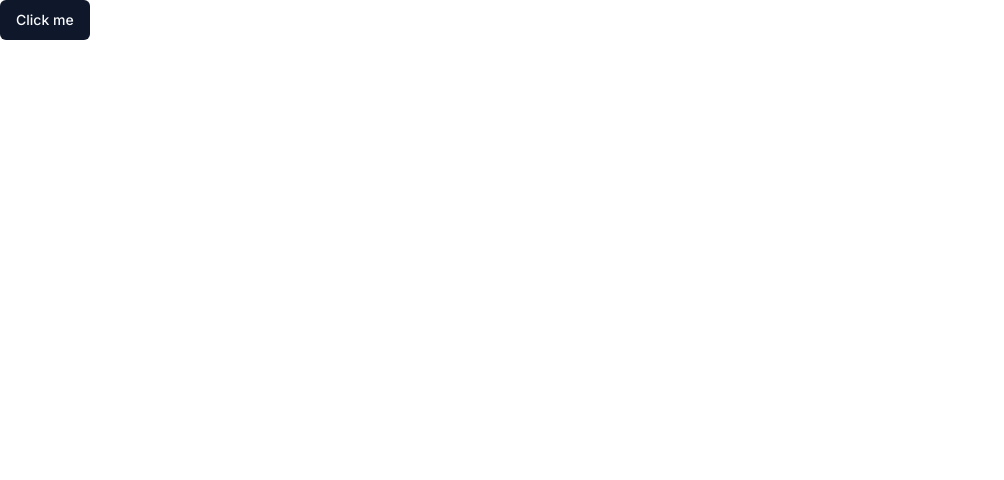
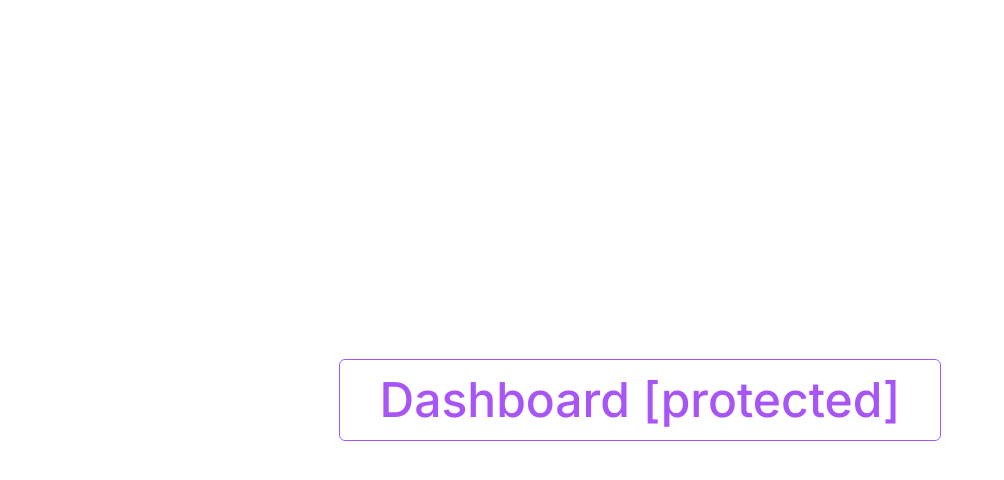
Before and after one commit to marovichn/SaaS-Project, a Next.js app: page /dashboard in a window 1280 px wide. Shown: the top 480 px of the page, without its empty margins (0-1004 px from the left). Built offline with nearby package versions, Linux system fonts and the light colour scheme.

Commit message:
Clerk-Auth

```diff
--- a/app/(dashboard)/dashboard/page.tsx
+++ b/app/(dashboard)/dashboard/page.tsx
@@ -6,7 +6,16 @@ interface pageProps {
 }
 
 const page: FC<pageProps> = ({}) => {
-  return <div><Button>Click me</Button></div>
+  return (
+    <div className='text-6xl text-purple-500 flex items-center  justify-center w-[100vw] h-[100vh]'>
+      <Button
+        className='p-10 text-5xl text-purple-500 border-purple-500 hover:border-slate-200'
+        variant='outline'
+      >
+        Dashboard [protected]
+      </Button>
+    </div>
+  );
 }
 
 export default page
--- a/app/(landing)/page.tsx
+++ b/app/(landing)/page.tsx
@@ -8,7 +8,7 @@ export default function Home() {
         className='p-10 text-5xl text-purple-500 border-purple-500 hover:border-slate-200'
         variant='outline'
       >
-        Hiii
+        Landing Page(Unprotected)
       </Button>
     </p>
   );
--- a/app/layout.tsx
+++ b/app/layout.tsx
@@ -1,3 +1,4 @@
+import { ClerkProvider } from '@clerk/nextjs';
 import './globals.css'
 import type { Metadata } from 'next'
 import { Inter } from 'next/font/google'
@@ -16,8 +17,10 @@ export default function RootLayout({
   children: React.ReactNode
 }) {
   return (
-    <html lang="en">
-      <body className={inter.className}>{children}</body>
-    </html>
-  )
+    <ClerkProvider>
+      <html lang='en'>
+        <body className={inter.className}>{children}</body>
+      </html>
+    </ClerkProvider>
+  );
 }
--- /dev/null
+++ b/app/middleware.ts
@@ -0,0 +1,10 @@
+import { authMiddleware } from "@clerk/nextjs";
+
+// This example protects all routes including api/trpc routes
+// Please edit this to allow other routes to be public as needed.
+// See https://clerk.com/docs/nextjs/middleware for more information about configuring your middleware
+export default authMiddleware({});
+
+export const config = {
+  matcher: ["/((?!.*\\..*|_next).*)", "/", "/()(.*)"],
+};
--- a/package.json
+++ b/package.json
@@ -9,6 +9,7 @@
     "lint": "next lint"
   },
   "dependencies": {
+    "@clerk/nextjs": "^4.23.1",
     "@radix-ui/react-slot": "^1.0.2",
     "@types/node": "20.4.4",
     "@types/react": "18.2.15",
```
Also changed, not shown: 2 other files (tests, documents, lock files or other folders).
